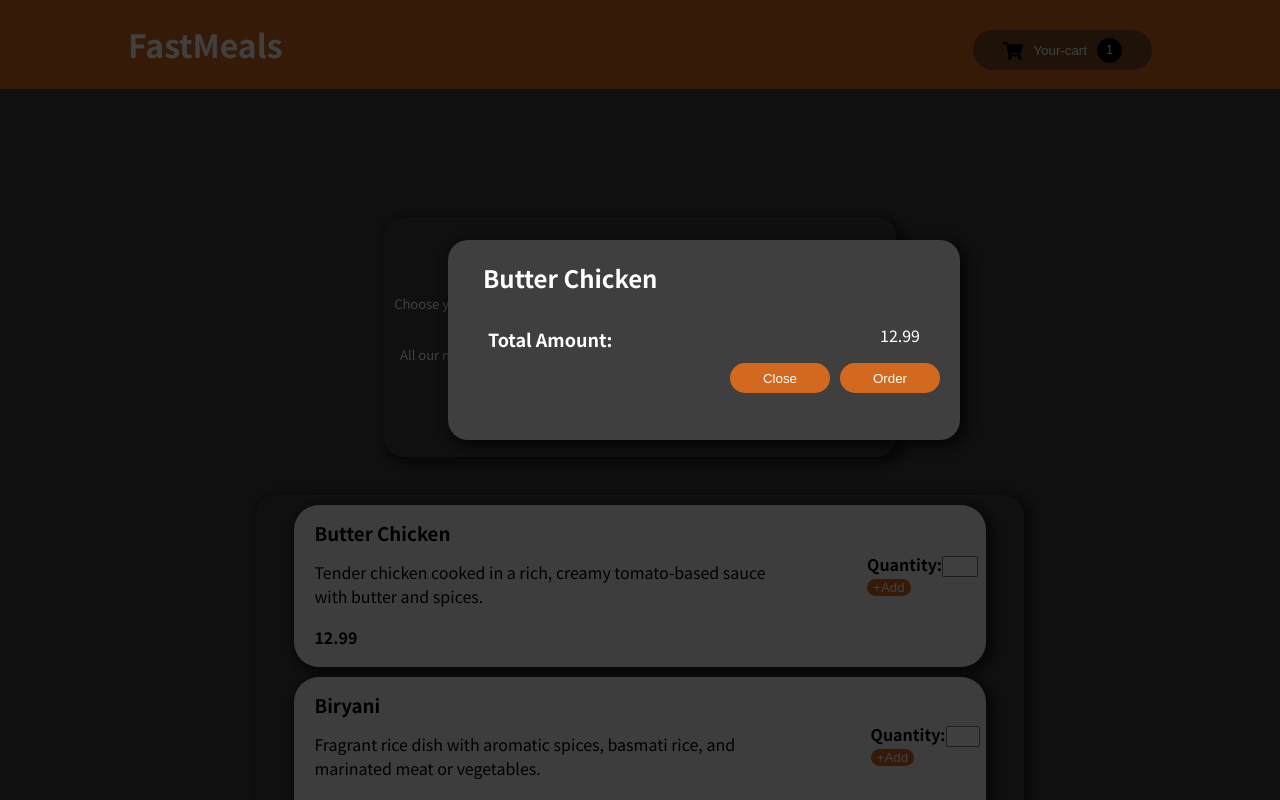
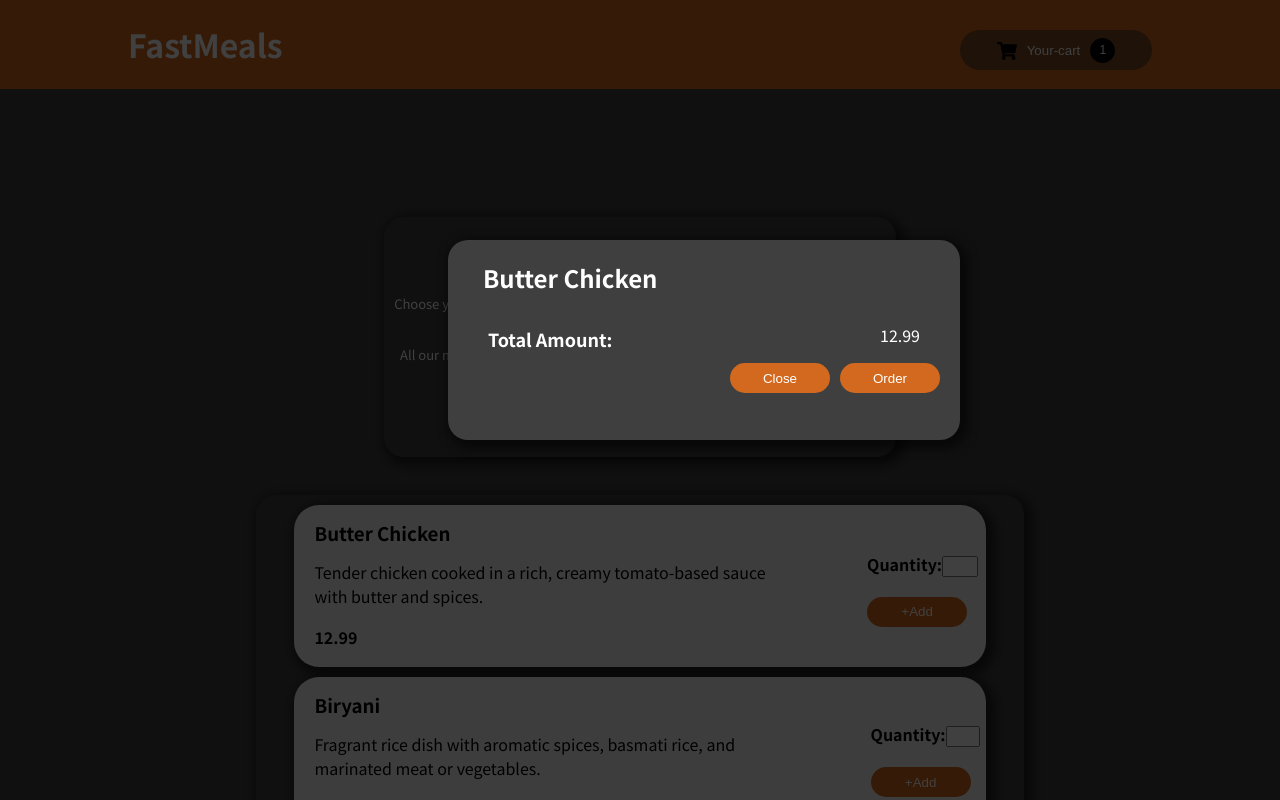
Before and after one commit to EshaGautam/Food-Order-App, a React (Create React App) app: page / in a window 1280 px wide. Shown: the top 800 px of the page. Built offline with nearby package versions, Linux system fonts and the light colour scheme.

Commit message:
Added functionality on Cart Button

```diff
--- a/src/App.js
+++ b/src/App.js
@@ -1,5 +1,5 @@
 
-import Modal from "./component/Layout/Modal";
+
 import Navbar from "./component/Layout/Navbar";
 import MealItems from "./component/Meals/MealItems";
 import Summary from "./component/Summary/Summary";
@@ -8,11 +8,11 @@ import Summary from "./component/Summary/Summary";
 function App() {
   return (
     <>
-     <Navbar/>
-     <Modal/>
-     <Summary/>
-     <MealItems/>
-    </>
+    <Navbar />
+      <Summary />
+      <MealItems/>
+      </>
+
   );
 }
 
--- a/src/component/Button/Button.css
+++ b/src/component/Button/Button.css
@@ -3,7 +3,6 @@
     color:white;
     background-color: chocolate;
     border-radius: 20px;
-
 }
 
 .btn:hover{
--- a/src/component/Cart/CartButton.css
+++ b/src/component/Cart/CartButton.css
@@ -13,7 +13,9 @@
     border: none;
     padding-left: 30px;
     padding-right: 30px;
- color: white;
+  color: white;
+  width:15vw;
+
 
 }
 .cart-button:hover{
--- a/src/component/Cart/CartButton.js
+++ b/src/component/Cart/CartButton.js
@@ -1,19 +1,30 @@
-import React from 'react'
+
 import { FaShoppingCart } from "react-icons/fa";
 import Button from '../Button/Button';
 import './CartButton.css'
+import Modal from "../Layout/Modal";
+import {useState } from "react";
+
 
 function CartButton() {
 
+  const[orderInCart,setOrderInCart] = useState(false)
+
+  const handleOrder =()=>{
+    setOrderInCart(!orderInCart)
+  }
+
   return (
-    <Button type='button' className="cart-button">
-      <FaShoppingCart className="icon" />
+    <>
+      {!orderInCart && <Modal onClick={handleOrder} />}
       <div>
-      Your-cart
+        <Button type="button" onClick={handleOrder} className="cart-button">
+          <FaShoppingCart className="icon" />
+          <div>Your-cart</div>
+          <div className="count">1</div>
+        </Button>
       </div>
-      <div className="count">1</div>
-    </Button>
-
+    </>
   );
 }
 
--- a/src/component/Layout/Modal.css
+++ b/src/component/Layout/Modal.css
@@ -29,7 +29,7 @@
 .btn-dts{
     display: flex;
     flex-direction: row;
-    justify-content: end;
+    justify-content: flex-end;
     gap: 10px;
     padding-right: 20px;
 
--- a/src/component/Layout/Modal.js
+++ b/src/component/Layout/Modal.js
@@ -8,7 +8,7 @@ function Backdrop(props) {
   return <div className="backdrop" onClick={props.onClick}></div>;
 }
 
-function ModalOverlay() {
+function ModalOverlay(props) {
   return (
     <Card className="modal_card">
       <h2>Butter Chicken</h2>
@@ -17,8 +17,8 @@ function ModalOverlay() {
         <span>12.99</span>
       </div>
       <div className="btn-dts">
-        <Button className="btn-modal">Close</Button>
-        <Button className="btn-modal">Order</Button>
+        <Button className="btn-modal" onClick={props.onClick}>Close</Button>
+        <Button type='button' className="btn-modal">Order</Button>
       </div>
     </Card>
   );
@@ -28,11 +28,11 @@ function Modal(props) {
   return (
     <div>
       {ReactDOM.createPortal(
-        <Backdrop/>,
+        <Backdrop onClick={props.onClick} />,
         document.getElementById("backdrop-root")
       )}
       {ReactDOM.createPortal(
-        <ModalOverlay/>,
+        <ModalOverlay onClick={props.onClick} />,
         document.getElementById("modal-root")
       )}
     </div>
--- a/src/component/Layout/Navbar.js
+++ b/src/component/Layout/Navbar.js
@@ -2,15 +2,15 @@ import React from 'react'
 import CartButton from '../Cart/CartButton'
 import './Navbar.css'
 
+
 function Navbar() {
   return (
+    <div className="nav-bar">
+      <h1>FastMeals</h1>
+      <CartButton/>
 
-    <div className='nav-bar'>
-         <h1>FastMeals</h1>
-          <CartButton/>
     </div>
-
-  )
+  );
 }
 
 export default Navbar
--- a/src/component/Meals/QuantityForm.css
+++ b/src/component/Meals/QuantityForm.css
@@ -11,7 +11,13 @@ width:30%;
     font-weight: bold;
     font-size: medium;
 }
+.form_btn{
+    width: 100px;
+    height: 30px;
+    margin-top: 20px;
+}
 .form_btn:hover{
     background-color: brown;
     box-shadow: 2px 2px 5px 3px rgb(175, 81, 81);
+
 }
```
